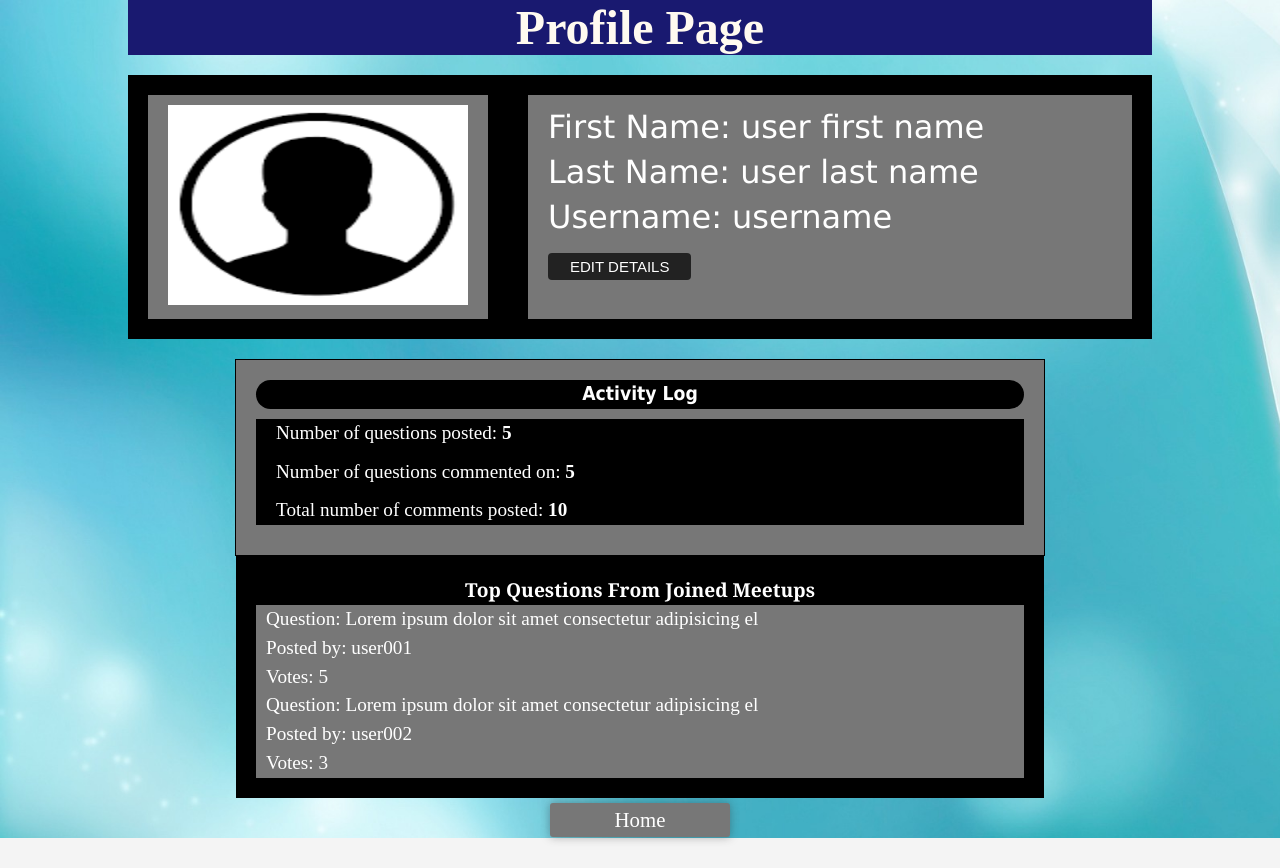
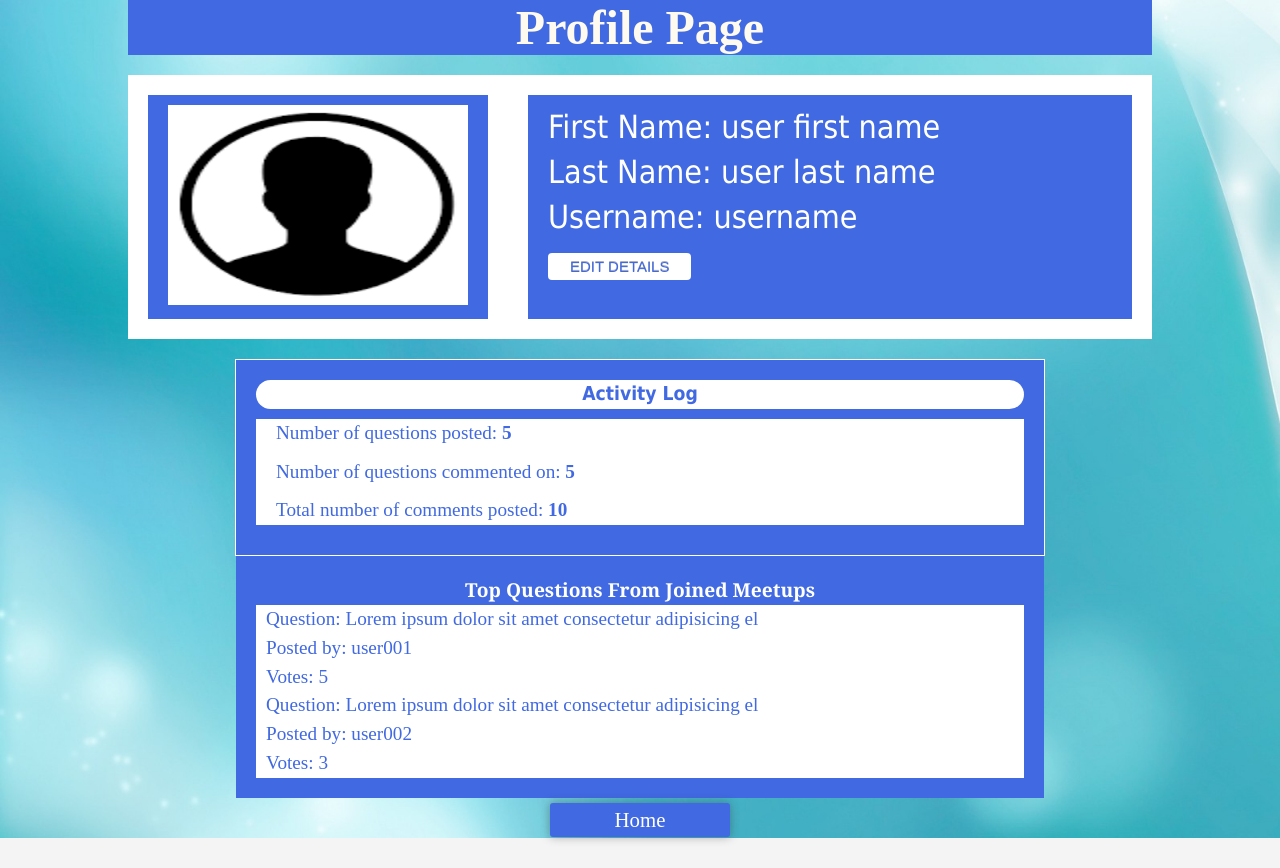
Before and after one commit to TheDrizzyWay/Questioner, a website: page UI/profile.html in a window 1280 px wide. Drawn offline with Linux system fonts and the light colour scheme.

Commit message:
fix(api): change color scheme and refactor validator logic

```diff
--- a/UI/css/adminhome.css
+++ b/UI/css/adminhome.css
@@ -14,7 +14,7 @@ body {
 header {
   display: flex;
   justify-content: center;
-  background: #191970;
+  background: #4169e1;
   margin: auto auto;
   width: 80%;
   color: #fffaf0;
@@ -84,7 +84,7 @@ section > p {
   padding: 20px 20px;
   border: 2px solid #4196e1;
   line-height: 1.2;
-  color: #191970;
+  color: #4169e1;
   font-size: 1.1em;
   letter-spacing: 0.06em;
 }
@@ -113,8 +113,8 @@ section > p {
 }
 
 .meet button:hover {
-  background: #20a2bb;
-  color: #ffffff;
+  background: #ffffff;
+  color: #4169e1;
 }
 
 .logout {
@@ -137,7 +137,8 @@ section > p {
 }
 
 .logout:hover {
-  background: #20a2bb;
+  background: #ffffff;
+  color: #4169e1;
 }
 
 .modal {
@@ -173,8 +174,8 @@ section > p {
 }
 
 .close_btn:hover, .close_btn:focus {
-  background: #191970;
-  color: #ffffff;
+  background: #ffffff;
+  color: #4169e1;
   text-decoration: none;
   cursor: pointer;
 }
@@ -253,13 +254,14 @@ section > p {
 	text-align: center;
 	font-style: normal;
 	width: 100%;
-	border: 1px solid #555555;
+	border: 1px solid #ffffff;
 	border-width: 1px 1px 3px;
 	margin-bottom: 10px;
 }
 
 .create_form input[type="submit"]:hover {
-	background: #191970;
+	background: #ffffff;
+  color: #4169e1;
 }
 
 #date {
--- a/UI/css/adminview.css
+++ b/UI/css/adminview.css
@@ -14,7 +14,7 @@ body {
 header {
   display: flex;
   justify-content: center;
-  background: #191970;;
+  background: #4169e1;
   margin: auto auto;
   width: 80%;
   color: #fffaf0;
@@ -51,7 +51,7 @@ header {
 }
 
 .tags div {
-  background: #20a2bb;
+  background: #4169e1;
   padding: 10px 10px;
   margin-left: 10px;
   font-size: 1.1em;
@@ -66,7 +66,7 @@ span {
   width: 60%;
   margin: auto auto;
   padding: 20px 20px;
-  background: #191970;
+  background: #4169e1;
   color: #ffffff;
   line-height: 1.5;
 }
@@ -79,7 +79,7 @@ span {
 }
 
 .question {
-  background: #20a2bb;
+  background: #4169e1;
   padding-left: 10px;
   font-size: 1.2em;
   letter-spacing: 0.1em;
@@ -106,17 +106,17 @@ span {
 }
 
 .buttons p {
-  color: #191970;
+  color: #4169e1;
   padding: 15px 20px;
   font-size: 2.0em;
 }
 
 .buttons button:hover {
-  background: #000000;
+  background: #4169e1;
 }
 
 .buttons a img:hover {
-  background: #000000;
+  background: #4169e1;
 }
 
 .footer {
@@ -140,7 +140,7 @@ span {
 }
 
 .modal_content {
-  background-color: #f4f4f4;
+  background-color: #ffffff;
   margin: 10% auto;
   padding: 20px;
   width: 70%;
@@ -158,8 +158,8 @@ span {
 }
 
 .close_btn:hover, .close_btn:focus {
-  background: #191970;
-  color: #ffffff;
+  background: #ffffff;
+  color: #4169e1;
   text-decoration: none;
   cursor: pointer;
 }
@@ -175,7 +175,6 @@ span {
 	background: #f4f7f8;
 	margin: 10px auto;
 	padding: 20px;
-	background: #f4f7f8;
 	border-radius: 8px;
 	font-family: Georgia, "Times New Roman", serif;
 }
@@ -245,7 +244,8 @@ span {
 }
 
 .create_form input[type="submit"]:hover {
-	background: #191970;
+	background: #ffffff;
+  color: #4169e1;
 }
 
 #date {
--- a/UI/css/profile.css
+++ b/UI/css/profile.css
@@ -14,7 +14,7 @@ body {
 header {
   display: flex;
   justify-content: center;
-  background: #191970;
+  background: #4169e1;
   margin: auto auto;
   width: 80%;
   color: #fffaf0;
@@ -27,7 +27,7 @@ header {
 .details_wrapper {
   display: flex;
   flex-wrap: wrap;
-  background: #000000;
+  background: #ffffff;
   width: 80%;
   margin-left: auto;
   margin-right: auto;
@@ -35,18 +35,18 @@ header {
 }
 
 .user_image {
-  background: #777777;
+  background: #4169e1;
   margin: 20px 20px;
   flex: 1;
 }
 
 .user_details {
-  background: #777777;
+  background: #4169e1;
   margin: 20px 20px;
   flex: 2;
   color: #ffffff;
   padding: 10px 20px;
-  font-family: Verdana, sans-serif;
+  font-family: Tahoma, sans-serif;
   font-size: 2.0em;
   line-height: 1.4;
 }
@@ -59,7 +59,7 @@ header {
 }
 
 .user_details button {
-  background: #222222;
+  background: #ffffff;
   border: none;
   text-shadow: 0 -1px 0 rgba(0,0,0,0.3);
   text-transform:uppercase;
@@ -68,12 +68,12 @@ header {
   -moz-border-radius: 4px;
   border-radius: 4px;
   -webkit-border-radius:4px;
-  color: #ffffff;
+  color: #4169e1;
 }
 
 .user_details button:hover {
-  background: #ffffff;
-  color: #000000;
+  background: #4169e1;
+  color: #ffffff;
 }
 
 .activity {
@@ -82,17 +82,17 @@ header {
   margin: auto;
   margin-top: 20px;
   padding: 20px 20px;
-  border: 1px solid black;
-  background: #777777;
+  border: 1px solid #ffffff;
+  background: #4169e1;
   line-height: 1.5;
 }
 
 .log {
-  background: #000000;
+  background: #ffffff;
   border-radius: 15px;
   margin: auto auto;
   text-align: center;
-  color: #ffffff;
+  color: #4169e1;
   font-family: Tahoma, sans-serif;
   font-size: 1.2em;
   font-weight: bold;
@@ -104,13 +104,13 @@ span {
 
 .activities {
   margin-top: 10px;
-  background: #000000;
+  background: #ffffff;
 }
 
 .activities p {
   margin: 10px 10px;
   padding-left: 10px;
-  color: #ffffff;
+  color: #4169e1;
   font-size: 1.2em;
 }
 
@@ -118,7 +118,7 @@ span {
   width: 60%;
   margin: auto auto;
   padding: 20px 20px;
-  background: #000000;
+  background: #4169e1;
   color: #ffffff;
   line-height: 1.5;
 }
@@ -131,7 +131,8 @@ span {
 }
 
 .question {
-  background: #777777;
+  background: #ffffff;
+  color: #4169e1;
   font-size: 1.2em;
   padding-left: 10px;
 }
@@ -150,7 +151,7 @@ span {
   text-align: center;
   transform: translate(-50%, 0);
   color: white;
-  background: #777777;
+  background: #4169e1;
   text-decoration: none;
   border: none;
   padding: 5px 15px;
@@ -162,7 +163,8 @@ span {
 }
 
 .home:hover {
-  background: #555555;
+  background: #ffffff;
+  color: #4169e1;
 }
 
 .modal {
--- a/UI/css/signup.css
+++ b/UI/css/signup.css
@@ -29,7 +29,7 @@ header {
     margin-left: auto;
     margin-right: auto;
     margin-top: 20px;
-    font-family:Verdana, sans-serif;
+    font-family:Georgia, sans-serif;
 }
 
 .lower {
@@ -53,19 +53,19 @@ legend {
 fieldset {
     border-radius:4px;
     background: #fff;
+    border: 1px solid #ffffff;
     background: -moz-linear-gradient(#ffffff, #20b2aa);
     background: -o-linear-gradient(#ffffff, #20b2aa);
     background: linear-gradient(linear, 0% 0%, 0% 100%, from(#ffffff), to(#20b2aa));
     background: -webkit-linear-gradient(#ffffff, #20b2aa);
     padding:20px;
-    border-color:rgba(4, 4, 4, 0.4);
 }
 
 input {
-    color: #373737;
+    color: #4169e1;
     background: #ffffff;
     border: 1px solid #87cefa;
-    font-size: 18px;
+    font-size: 20px;
     line-height: 1.2em;
     margin-bottom:15px;
     -moz-border-radius:4px;
@@ -150,7 +150,7 @@ a {
   text-align: center;
   transform: translate(-50%, 0);
   color: white;
-  background: #20a2bb;
+  background: #4169e1;
   text-decoration: none;
   border: none;
   padding: 5px 15px;
--- a/UI/css/userhome.css
+++ b/UI/css/userhome.css
@@ -14,7 +14,7 @@ body {
 header {
   display: flex;
   justify-content: center;
-  background: #191970;
+  background: #4169e1;
   margin: auto auto;
   width: 80%;
   color: #fffaf0;
@@ -54,7 +54,7 @@ header {
 }
 
 .new_one p {
-  background: #4b82b4;
+  background: #4169e1;
   font-family: Tahoma;
   font-size: 1.2em;
   padding: 10px 10px;
@@ -67,7 +67,7 @@ header {
 }
 
 .new_one button {
-  background: #20a2bb;
+  background: #4169e1;
   border: none;
   text-shadow: 0 -1px 0 rgba(0,0,0,0.3);
   text-transform:uppercase;
@@ -80,18 +80,18 @@ header {
 }
 
 .new_one button:hover {
-  background: #4169e1;
-  color: #ffffff;
+  background: #ffffff;
+  color: #4169e1;
 }
 
 span {
-  color: #ffffff;
+  color: #4169e1;
   padding-left: 10px;
   font-weight: bold;
 }
 
 .rsvp {
-  background: #87ceeb;
+  background: #ffffff;
 }
 
 .new_header {
@@ -117,15 +117,16 @@ span {
 }
 
 .next a {
-  background: #20a2bb;
+  background: #4169e1;
   color: #ffffff;
   padding: 8px 16px;
   text-decoration: none;
-  border: 1px solid #191970;
+  border: 1px solid #ffffff;
 }
 
 .next a:hover {
-  background: #191970;
+  background: #ffffff;
+  color: #4169e1;
 }
 
 .active {
@@ -158,7 +159,8 @@ span {
 }
 
 .logout:hover {
-  background: #20a2bb;
+  background: #ffffff;
+  color: #4169e1;
 }
 
 @media (max-width:600px) {
--- a/UI/css/usermeetups.css
+++ b/UI/css/usermeetups.css
@@ -14,7 +14,7 @@ body {
 header {
   display: flex;
   justify-content: center;
-  background: #191970;
+  background: #4169e1;
   margin: auto auto;
   width: 80%;
   color: #fffaf0;
@@ -31,7 +31,7 @@ header {
   margin-left: auto;
   margin-right: auto;
   width: 80%;
-  background: #4b82b4;
+  background: #4169e1;
 }
 
 .add img {
@@ -47,7 +47,7 @@ header {
 }
 
 .add button:hover {
-  background: #00bfff;
+  background: #4169e1;
 }
 
 main {
@@ -70,7 +70,7 @@ main > p {
   display: flex;
   flex-direction: column;
   flex-wrap: wrap;
-  background: #20b2aa;
+  background: #ffffff;
 }
 
 .questions {
@@ -100,7 +100,7 @@ span {
   display: flex;
   justify-content: flex-start;
   flex-wrap: wrap;
-  background: #4b82b4;
+  background: #ffffff;
 }
 
 .actions img {
@@ -117,10 +117,10 @@ span {
 }
 
 .next a {
-  color: #ffffff;
+  background: #4169e1;
   padding: 8px 16px;
   text-decoration: none;
-  border: 1px solid #191970;
+  border: 1px solid #ffffff;
 }
 
 .active {
@@ -128,7 +128,8 @@ span {
 }
 
 .next a:hover {
-  background: #191970;
+  background: #ffffff;
+  color: #4169e1;
 }
 
 #lower {
@@ -169,8 +170,8 @@ span {
 }
 
 .close_btn:hover, .close_btn:focus {
-  background: #191970;
-  color: #ffffff;
+  background: #ffffff;
+  color: #4169e1;
   text-decoration: none;
   cursor: pointer;
 }
@@ -243,7 +244,8 @@ textarea:focus {
 }
 
 .create_form input[type="submit"]:hover {
-	background: #191970;
+	background: #ffffff;
+  color: #4169e1;
 }
 
 .footer {
@@ -272,7 +274,8 @@ textarea:focus {
 }
 
 .home:hover {
-  background: #20a2bb;
+  background: #ffffff;
+  color: #4169e1;
 }
 
 @media (max-width:600px) {
--- a/api/v1/controllers/meetupcontroller.js
+++ b/api/v1/controllers/meetupcontroller.js
@@ -1,11 +1,17 @@
 import { meetupStore } from '../datastore';
 import Meetups from '../models/Meetups';
+import trim from '../middleware/trim';
 
 export default {
   createMeetup: (req, res) => {
     const meetupLength = meetupStore.length;
     req.body.id = meetupLength > 0 ? meetupStore[meetupLength - 1].id + 1 : 1;
     const meetup = new Meetups(req.body);
+
+    meetup.topic = trim(meetup.topic);
+    meetup.location = trim(meetup.location);
+    meetup.happeningOn = trim(meetup.happeningOn);
+
     meetupStore.push(meetup);
     return res.status(201).json({
       status: 201,
--- a/api/v1/controllers/questioncontroller.js
+++ b/api/v1/controllers/questioncontroller.js
@@ -1,11 +1,16 @@
 import { meetupStore, questionStore } from '../datastore';
 import Questions from '../models/Questions';
+import trim from '../middleware/trim';
 
 export default {
   createQuestion: (req, res) => {
     const questionLength = questionStore.length;
     req.body.id = questionLength > 0 ? questionStore[questionLength - 1].id + 1 : 1;
     const question = new Questions(req.body);
+
+    question.title = trim(question.title);
+    question.body = trim(question.body);
+
     const foundMeetup = meetupStore.find(meetup => meetup.id === parseInt(question.meetup, 10));
 
     if (!foundMeetup) return res.status(400).json({ status: 400, error: 'Meetup does not exist.' });
--- a/api/v1/controllers/rsvpcontroller.js
+++ b/api/v1/controllers/rsvpcontroller.js
@@ -1,8 +1,10 @@
 import { meetupStore, rsvpStore } from '../datastore';
+import trim from '../middleware/trim';
 
 export default {
   respond: (req, res) => {
     const rsvp = req.body;
+    rsvp.response = trim(rsvp.response);
     const foundMeetup = meetupStore.find(meetup => meetup.id === parseInt(rsvp.meetup, 10));
 
     if (!foundMeetup) return res.status(404).json({ status: 404, error: 'Meetup does not exist.' });
--- a/api/v1/middleware/trim.js
+++ b/api/v1/middleware/trim.js
@@ -1,4 +1,4 @@
 export default function trim(field) {
-  if (field) return field.trim();
-  return true;
+  if (field) field.trim();
+  return field;
 }
--- a/api/v1/middleware/validatemeetup.js
+++ b/api/v1/middleware/validatemeetup.js
@@ -1,12 +1,8 @@
 import Validator from 'validatorjs';
-import trim from './trim';
 
 export default class MeetupValidation {
   static validMeetup(req, res, next) {
     const meetup = req.body;
-    meetup.topic = trim(meetup.topic);
-    meetup.location = trim(meetup.location);
-    meetup.happeningOn = trim(meetup.happeningOn);
 
     const meetupProperties = {
       topic: 'required|string|min:1',
--- a/api/v1/middleware/validatequestion.js
+++ b/api/v1/middleware/validatequestion.js
@@ -1,12 +1,9 @@
 import Validator from 'validatorjs';
-import trim from './trim';
 
 export default class QuestionValidation {
   static validQuestion(req, res, next) {
     const question = req.body;
     question.meetup = parseInt(question.meetup, 10);
-    question.title = trim(question.title);
-    question.body = trim(question.body);
     question.createdBy = parseInt(question.createdBy, 10);
 
     const questionProperties = {
--- a/api/v1/middleware/validatersvp.js
+++ b/api/v1/middleware/validatersvp.js
@@ -1,11 +1,8 @@
 import Validator from 'validatorjs';
-import trim from './trim';
 
 export default class RsvpValidation {
   static validRsvp(req, res, next) {
     const rsvp = req.body;
-    rsvp.meetup = rsvp.meetup;
-    rsvp.response = trim(rsvp.response);
 
     const rsvpProperties = {
       meetup: 'required|numeric',
--- a/package.json
+++ b/package.json
@@ -12,7 +12,7 @@
     "build": "npm run clean && npm run build-babel",
     "start": "npm run build && node ./build/app.js",
     "devstart": "node_modules/.bin/nodemon api/app.js --exec babel-node --",
-    "test": "nyc --reporter=text-summary mocha -c ./api/v1/tests/**/*.js --exit --require babel-core/register"
+    "test": "nyc --reporter=text mocha -c ./api/v1/tests/**/*.js --exit --require babel-core/register"
   },
   "repository": {
     "type": "git",
```
Also changed, not shown: UI/css/home.css (+6 -7 lines).
